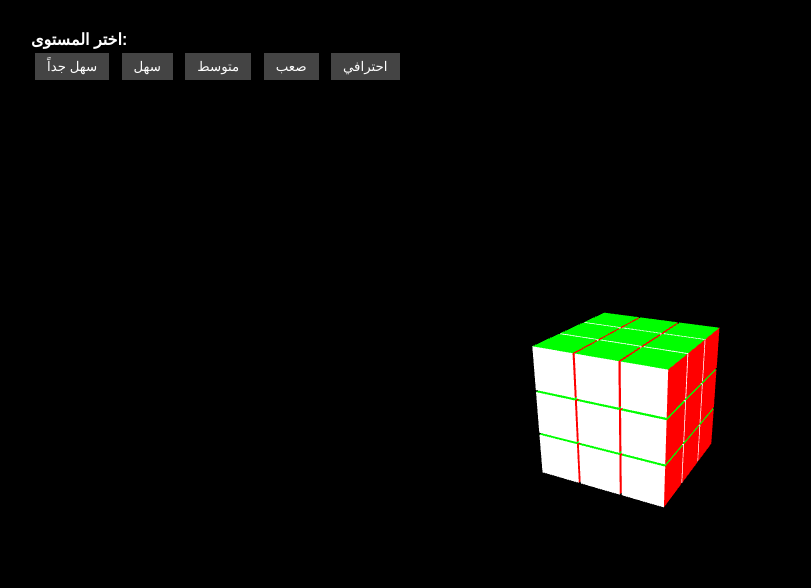
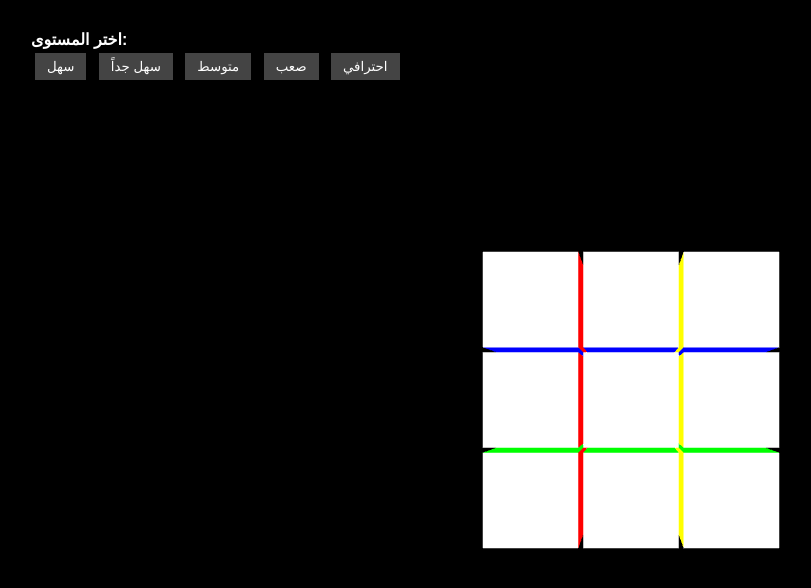
Before and after one commit to ZED-APP/rubiccub, a plain HTML site: page index.html in a window 1280 px wide. Both pictures are taken after a click on the button "سهل". Shown: the whole page, without its empty margins (9-820 px from the left). Drawn offline with nearby package versions, Linux system fonts and the light colour scheme; animation ran at ten frames a second.

Commit message:
Update index.html

```diff
--- a/index.html
+++ b/index.html
@@ -30,8 +30,8 @@
 <body>
   <div id="levelMenu">
     <strong>اختر المستوى:</strong><br>
-    <button onclick="startLevel(1)">سهل جداً</button>
-    <button onclick="startLevel(2)">سهل</button>
+    <button onclick="startLevel(1)">سهل</button>
+    <button onclick="startLevel(2)">سهل جداً</button>
     <button onclick="startLevel(3)">متوسط</button>
     <button onclick="startLevel(4)">صعب</button>
     <button onclick="startLevel(5)">احترافي</button>
@@ -40,19 +40,17 @@
   <script src="https://cdnjs.cloudflare.com/ajax/libs/three.js/r134/three.min.js"></script>
   <script src="https://cdn.jsdelivr.net/npm/three@0.134.0/examples/js/controls/OrbitControls.min.js"></script>
   <script>
-    let scene, camera, renderer, controls, cubelets = [];
+    let scene, camera, renderer, controls, cubelets = [], cubeGroup;
 
     function initScene() {
       scene = new THREE.Scene();
       camera = new THREE.PerspectiveCamera(75, window.innerWidth/window.innerHeight, 0.1, 1000);
-      camera.position.set(5, 5, 10);
-
       renderer = new THREE.WebGLRenderer({antialias: true});
       renderer.setSize(window.innerWidth, window.innerHeight);
       document.body.appendChild(renderer.domElement);
 
       controls = new THREE.OrbitControls(camera, renderer.domElement);
-      controls.enableDamping = true;
+      camera.position.z = 7;
 
       window.addEventListener('resize', () => {
         camera.aspect = window.innerWidth / window.innerHeight;
@@ -63,14 +61,14 @@
       animate();
     }
 
-    function createColoredCubelet(x, y, z) {
+    function createCubelet(x, y, z) {
       const faceColors = [
-        0xff0000, // +X Red
-        0xffff00, // -X Yellow
-        0x00ff00, // +Y Green
-        0x0000ff, // -Y Blue
-        0xffffff, // +Z White
-        0xffa500  // -Z Orange
+        0xff0000, // Right - red
+        0xffff00, // Left - yellow
+        0x00ff00, // Top - green
+        0x0000ff, // Bottom - blue
+        0xffffff, // Front - white
+        0xffa500  // Back - orange
       ];
       const materials = faceColors.map(color => new THREE.MeshBasicMaterial({ color }));
       const geometry = new THREE.BoxGeometry(1, 1, 1);
@@ -80,18 +78,19 @@
     }
 
     function buildCube() {
-      cubelets.forEach(c => scene.remove(c));
+      if (cubeGroup) scene.remove(cubeGroup);
+      cubeGroup = new THREE.Group();
       cubelets = [];
-
       for (let x = -1; x <= 1; x++) {
         for (let y = -1; y <= 1; y++) {
           for (let z = -1; z <= 1; z++) {
-            let cubelet = createColoredCubelet(x * 1.05, y * 1.05, z * 1.05);
-            scene.add(cubelet);
+            let cubelet = createCubelet(x * 1.05, y * 1.05, z * 1.05);
+            cubeGroup.add(cubelet);
             cubelets.push(cubelet);
           }
         }
       }
+      scene.add(cubeGroup);
     }
 
     function shuffleCube(times) {
@@ -103,31 +102,25 @@
 
         const group = new THREE.Group();
         toRotate.forEach(c => {
-          scene.remove(c);
-          group.attach(c);
+          cubeGroup.remove(c);
+          group.add(c);
         });
 
-        scene.add(group);
-        const rotAxis = axis === 'x' ? new THREE.Vector3(1, 0, 0) :
-                        axis === 'y' ? new THREE.Vector3(0, 1, 0) :
-                                       new THREE.Vector3(0, 0, 1);
-
+        const rotAxis = axis === 'x' ? new THREE.Vector3(1, 0, 0) : axis === 'y' ? new THREE.Vector3(0, 1, 0) : new THREE.Vector3(0, 0, 1);
         group.rotateOnAxis(rotAxis, angle);
 
-        // إعادة توزيع المكعبات
         toRotate.forEach(c => {
+          group.updateMatrixWorld();
           c.position.setFromMatrixPosition(c.matrixWorld);
-          scene.add(c);
+          cubeGroup.add(c);
         });
-
-        scene.remove(group);
       }
     }
 
     function startLevel(level) {
       buildCube();
       const shuffleCount = [0, 2, 4, 8, 16];
-      shuffleCube(shuffleCount[level - 1]);
+      setTimeout(() => shuffleCube(shuffleCount[level - 1]), 100); // allow cube to be built first
     }
 
     function animate() {
```
